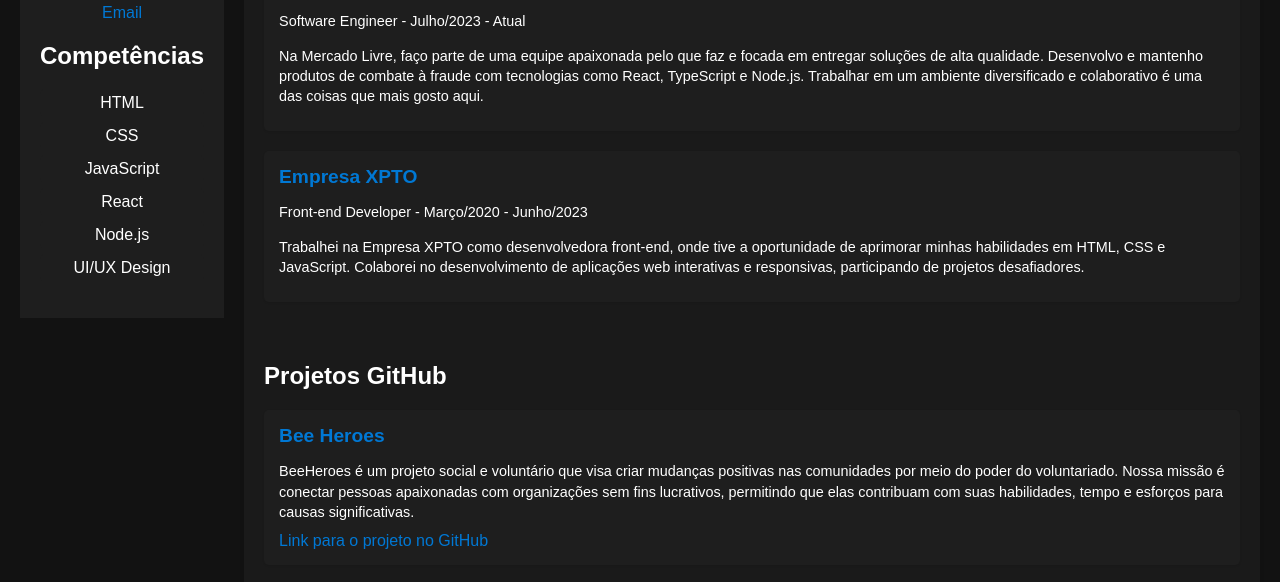
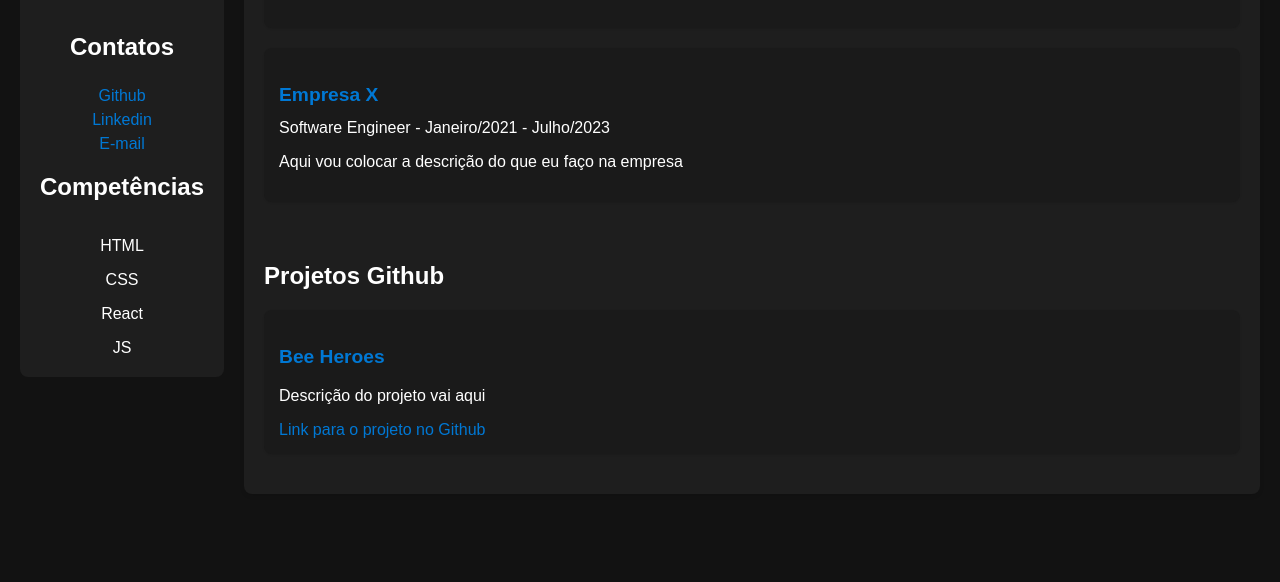
Before and after one commit to camisbrussi/portfolio-html-css, a plain HTML site: page index.html in a window 1280 px wide. Shown: the part 392-974 px from the top of the page. After the commit the page ends 906 px from the top, so only its background shows below. Drawn offline with Linux system fonts and the light colour scheme.

Commit message:
aula semana academica

```diff
--- a/index.html
+++ b/index.html
@@ -1,77 +1,65 @@
 <!DOCTYPE html>
 <html>
-<head>
-    <title>Meu Portfólio | Camila Sbrussi</title>
-    <link rel="stylesheet" type="text/css" href="style.css">
-</head>
-<body>
+  <head>
+    <title>Meu Portifólio | Camila Sbrussi</title>
+    <link rel="stylesheet" type="text/css" href="styles.css" >
+    <meta charset="UTF-8"/>
+  </head>
+
+  <body>
     <div class="container">
-        <!-- Barra Lateral -->
         <aside class="sidebar">
             <div class="user-info">
-                <!-- Foto de perfil centralizada -->
-                <img src="https://github.com/camisbrussi.png" alt="Camila Sbrussi">
+                <img src="https://github.com/camisbrussi.png" alt="Foto de Camila Sbrussi"/>
                 <h1>Camila Sbrussi</h1>
                 <p>Desenvolvedora Front-end</p>
             </div>
             <div class="contacts">
                 <h2>Contatos</h2>
-                <ul>
-                    <li><a href="https://github.com/camisbrussi">GitHub</a></li>
-                    <li><a href="https://www.linkedin.com/in/camilasbrussi">LinkedIn</a></li>
-                    <li><a href="mailto:camila@example.com">Email</a></li>
-                </ul>
+                <a href="https://github.com/camisbrussi" target="_blank">Github</a>
+                <a href="https://www.linkedin.com/in/camilasbrussi" target="_blank">Linkedin</a>
+                <a href="#" target="_blank">E-mail</a>
             </div>
             <div class="skills">
                 <h2>Competências</h2>
-                <ul>
-                    <li>HTML</li>
-                    <li>CSS</li>
-                    <li>JavaScript</li>
-                    <li>React</li>
-                    <li>Node.js</li>
-                    <li>UI/UX Design</li>
-                </ul>
+                <span>HTML</span>
+                <span>CSS</span>
+                <span>React</span>
+                <span>JS</span>
             </div>
         </aside>
 
-        <!-- Conteúdo Principal -->
         <main class="main-content">
             <section class="about-me">
-                <h2>Sobre Mim</h2>
-                <p>Sou uma entusiasta da web e uma desenvolvedora front-end apaixonada. Minha jornada no mundo da programação começou na universidade, onde me formei em Engenharia de Software na Univates.</p>
-                <p>Trabalho principalmente com tecnologias web modernas, incluindo JavaScript, React e Node.js. Acredito na importância de criar experiências de usuário incríveis e intuitivas.</p>
-                <p>Além do desenvolvimento, também me interesso por design de interface de usuário (UI/UX), o que me permite criar produtos que combinam funcionalidade e estética.</p>
+                <h2>Sobre mim</h2>
+                <p>Olá! Sou engenheira de software formada pela Univates e atuo como desenvolvedora front-end, tendo como minha melhor habilidade a utilização de React. Trabalho principalmente com Javascript, Typescript, React, Node, MongoDb e Mysql, mas também já trabalhei com Java em outras experiências profissionais.</p>
             </section>
 
             <section class="experiences">
                 <h2>Experiências</h2>
                 <div class="experience">
                     <h3>Mercado Livre</h3>
-                    <p>Software Engineer - Julho/2023 - Atual</p>
-                    <p>Na Mercado Livre, faço parte de uma equipe apaixonada pelo que faz e focada em entregar soluções de alta qualidade. Desenvolvo e mantenho produtos de combate à fraude com tecnologias como React, TypeScript e Node.js. Trabalhar em um ambiente diversificado e colaborativo é uma das coisas que mais gosto aqui.</p>
+                    <span>Software Engineer - Julho/2023 - Atual</span>
+                    <p>Aqui vou colocar a descrição do que eu faço na empresa</p>
                 </div>
                 <div class="experience">
-                    <h3>Empresa XPTO</h3>
-                    <p>Front-end Developer - Março/2020 - Junho/2023</p>
-                    <p>Trabalhei na Empresa XPTO como desenvolvedora front-end, onde tive a oportunidade de aprimorar minhas habilidades em HTML, CSS e JavaScript. Colaborei no desenvolvimento de aplicações web interativas e responsivas, participando de projetos desafiadores.</p>
+                    <h3>Empresa X</h3>
+                    <span>Software Engineer - Janeiro/2021 - Julho/2023</span>
+                    <p>Aqui vou colocar a descrição do que eu faço na empresa</p>
                 </div>
             </section>
 
             <section class="projects">
-                <h2>Projetos GitHub</h2>
+                <h2>Projetos Github</h2>
+
                 <div class="project">
                     <h3>Bee Heroes</h3>
-                    <p>BeeHeroes é um projeto social e voluntário que visa criar mudanças positivas nas comunidades por meio do poder do voluntariado. Nossa missão é conectar pessoas apaixonadas com organizações sem fins lucrativos, permitindo que elas contribuam com suas habilidades, tempo e esforços para causas significativas.</p>
-                    <a href="https://github.com/beeheroes">Link para o projeto no GitHub</a>
-                </div>
-                <div class="project">
-                    <h3>Meu Portfólio</h3>
-                    <p>Este é o meu próprio portfólio, onde compartilho informações sobre mim, minhas habilidades e experiências. Desenvolvi esta página com HTML, CSS e um toque de JavaScript para destacar meu trabalho e projetos.</p>
-                    <a href="https://github.com/camisbrussi/meu-portfolio">Link para o projeto no GitHub</a>
+                    <p>Descrição do projeto vai aqui</p>
+                    <a href="https://github.com/beeheroes">Link para o projeto no Github</a>
                 </div>
             </section>
         </main>
     </div>
-</body>
+  </body>
+
 </html>
--- a/style.css
+++ /dev/null
@@ -1,134 +0,0 @@
-/* Estilo para o corpo da página no modo escuro com melhor contraste */
-body {
-  font-family: Arial, sans-serif;
-  margin: 0;
-  padding: 0;
-  background-color: #121212; /* Fundo escuro */
-  color: #fff; /* Texto claro */
-}
-
-/* Container flex para organizar a barra lateral e o conteúdo principal */
-.container {
-  display: flex;
-  align-items: flex-start;
-  margin: 20px;
-}
-
-/* Estilo da barra lateral no modo escuro com melhor contraste */
-.sidebar {
-  width: 300px;
-  background-color: #1e1e1e; /* Fundo da barra lateral escuro */
-  color: #fff;
-  padding: 20px;
-  position: sticky;
-  top: 0;
-  height: 100%;
-  text-align: center; /* Centraliza o conteúdo */
-}
-
-/* Estilo da foto de perfil */
-.user-info img {
-  width: 100px;
-  height: 100px;
-  border-radius: 50%;
-  display: block; /* Remove margens brancas ao redor da imagem */
-  margin: 0 auto; /* Centraliza a imagem horizontalmente */
-  margin-bottom: 10px;
-}
-
-/* Estilo para o nome do usuário com melhor contraste */
-.user-info h1 {
-  font-size: 1.5rem;
-  color: #0078d4; /* Azul para destaque */
-}
-
-/* Estilo para a lista de contatos */
-.contacts ul {
-  list-style: none;
-  padding: 0;
-}
-
-.contacts a {
-  text-decoration: none;
-  color: #0078d4; /* Azul para links de contato */
-  display: block;
-  margin-bottom: 10px;
-}
-
-/* Estilo para a lista de competências com melhor contraste */
-.skills ul {
-  list-style: none;
-  padding: 0;
-}
-
-.skills li {
-  background-color: #1e1e1e; /* Fundo das competências escuras */
-  color: #fff;
-  padding: 5px 10px;
-  border-radius: 5px;
-  margin-bottom: 5px;
-}
-
-.skills li:first-child {
-  margin-top: 10px;
-}
-
-/* Estilo do conteúdo principal */
-.main-content {
-  margin-left: 20px;
-  padding: 20px;
-  flex-grow: 1;
-  background-color: #1a1a1a; /* Fundo do conteúdo principal escuro */
-  box-shadow: 0 2px 4px rgba(0, 0, 0, 0.1);
-  border-radius: 5px;
-
-  display: flex;
-  flex-direction: column;
-  gap: 20px;
-}
-
-/* Estilo das seções "Experiências" e "Projetos" */
-.experience, .project {
-  background-color: #1e1e1e; /* Fundo das seções escuras */
-  padding: 15px;
-  border-radius: 5px;
-  box-shadow: 0 1px 2px rgba(0, 0, 0, 0.1);
-  margin-bottom: 20px;
-}
-
-/* Estilo para os títulos das experiências e projetos com melhor contraste */
-.experience h3, .project h3 {
-  font-size: 1.2rem;
-  margin-top: 0;
-  margin-bottom: 10px;
-  color: #0078d4; /* Azul para destaque */
-}
-
-/* Estilo para os parágrafos das experiências e projetos com melhor contraste */
-.experience p, .project p {
-  font-size: 0.9rem;
-  margin-bottom: 10px;
-  line-height: 1.4;
-}
-
-/* Estilo para os links dos projetos com melhor contraste */
-.project a {
-  text-decoration: none;
-  color: #0078d4; /* Cor azul típica de links do GitHub */
-}
-
-/* Estilo para os botões com melhor contraste */
-.button {
-  display: inline-block;
-  padding: 10px 20px;
-  background-color: #0078d4;
-  color: #fff;
-  border: none;
-  border-radius: 5px;
-  font-size: 0.9rem;
-  cursor: pointer;
-}
-
-.button:hover {
-  background-color: #005d9e;
-}
--- /dev/null
+++ b/styles.css
@@ -0,0 +1,88 @@
+body {
+    font-family: Arial, sans-serif;
+    margin: 0;
+    padding: 0;
+    background-color: #121212;
+    color: #fff;
+}
+
+.container{
+    display: flex;
+    align-items: center;
+    margin: 20px;
+}
+
+.sidebar {
+    width: 300px;
+    height: 100%;
+    background-color: #1e1e1e;
+    color: #fff;
+    padding: 20px;
+    position: sticky;
+    top: 0;
+    text-align: center;
+    border-radius: 8px;
+}
+
+.user-info img {
+    width: 100px;
+    height: 100px;
+    border-radius: 50%;
+    display: block;
+    margin: 0 auto;
+    margin-bottom: 10px;
+}
+
+.user-info h1 {
+    font-size: 1.5rem;
+    color: #0078d4;
+}
+
+.contacts {
+    display: flex;
+    flex-direction: column;
+    gap: 6px;
+}
+
+.contacts a {
+    text-decoration: none;
+    color: #0078d4;
+}
+
+.skills {
+    display: flex;
+    flex-direction: column;
+    gap: 16px;
+}
+
+.main-content {
+    margin-left: 20px;
+    padding: 20px;
+    background-color: #1e1e1e;
+    box-shadow: 0 2px 4px rgba(0,0,0,0.1);
+    border-radius: 8px;
+
+    display: flex;
+    flex-direction: column;
+    gap: 20px;
+}
+
+.experience, .project {
+    background-color: #1a1a1a;
+    padding: 15px;
+    border-radius: 8px;
+    box-shadow: 0 1px 2px rgba(0,0,0,0.1);
+    margin-bottom: 20px;
+}
+
+.experience h3, .project h3 {
+    font-size: 1.2rem;
+    margin-bottom: 10px;
+    line-height: 1.4;
+    color: #0078d4;
+}
+
+.project a {
+    text-decoration: none;
+    color: #0078d4;
+}
```
